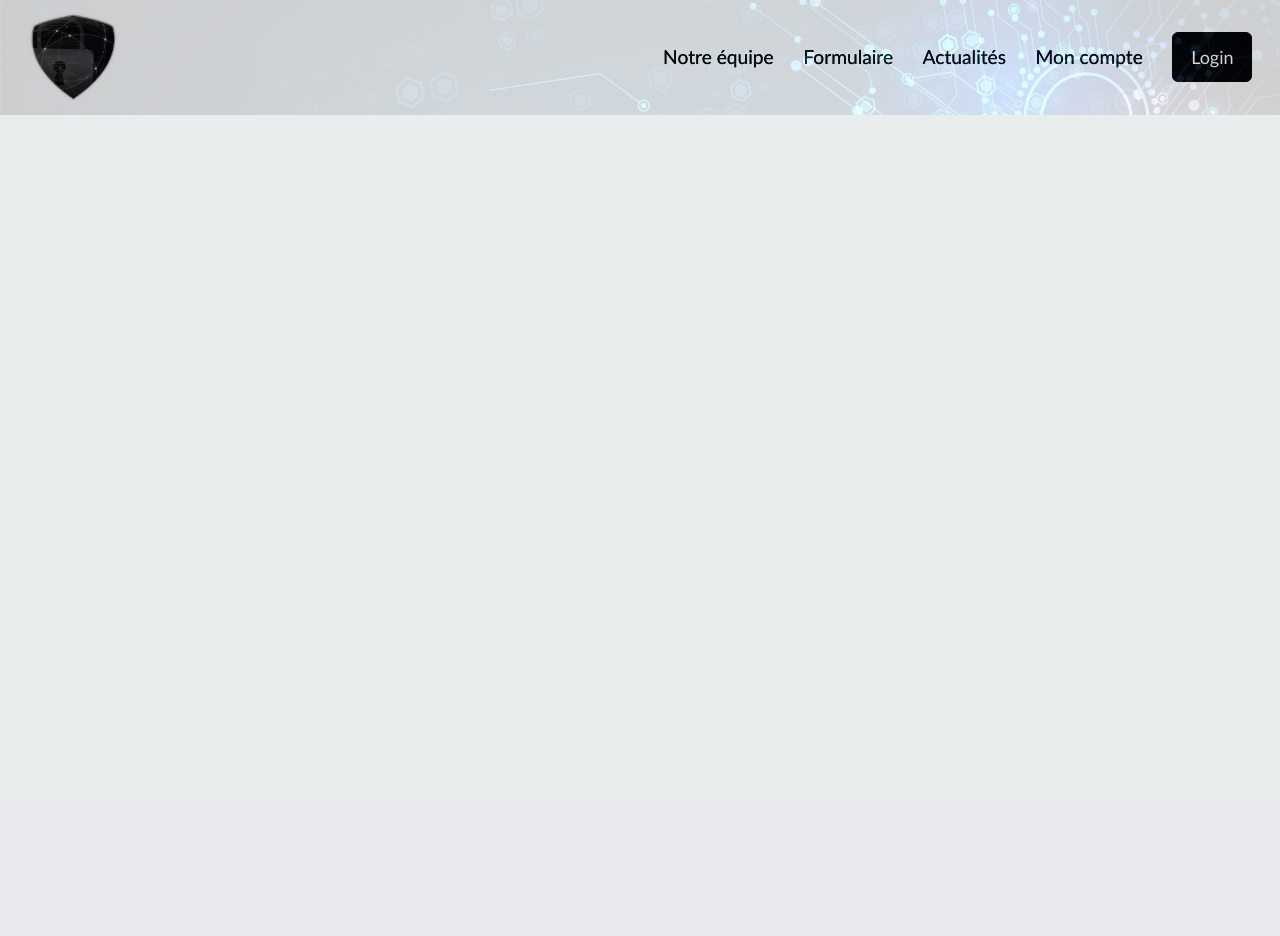
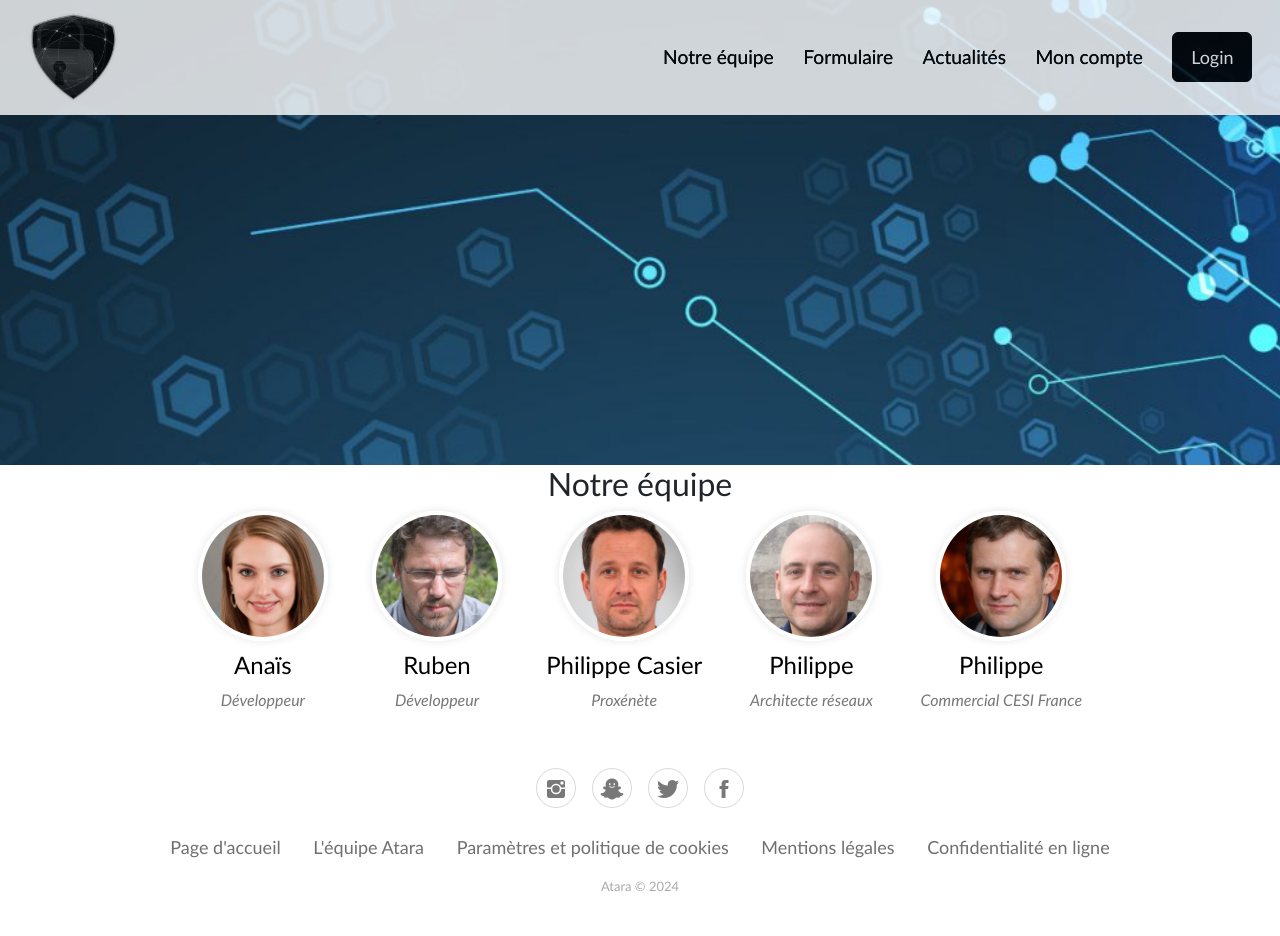
Before and after one commit to NeXuSS6N/cybersecurity-website, a PHP site: page /equipements.php in a window 1280 px wide. Before the commit the page ends 115 px from the top, so only its background shows below. Run offline with PHP 8.4, Linux system fonts and the light colour scheme; some libraries are stand-ins or nearby versions; some web fonts are replaced.

Commit message:
Baguette

```diff
--- a/css/style-equipment.css
+++ b/css/style-equipment.css
@@ -1,118 +1,105 @@
 @font-face {
-    font-family: 'acherus_grotesque_regularRg';
-    src: url('polices/acherusgrotesque-regular-webfont.eot');
-    src: url('polices/acherusgrotesque-regular-webfont.eot?#iefix') format('embedded-opentype'),
-         url('polices/acherusgrotesque-regular-webfont.woff2') format('woff2'),
-         url('polices/acherusgrotesque-regular-webfont.woff') format('woff'),
-         url('polices/acherusgrotesque-regular-webfont.ttf') format('truetype'),
-         url('polices/acherusgrotesque-regular-webfont.svg#acherus_grotesque_regularRg') format('svg');
+  font-family: "acherus_grotesque_regularRg";
+  src: url("polices/acherusgrotesque-regular-webfont.eot");
+  src: url("polices/acherusgrotesque-regular-webfont.eot?#iefix")
+      format("embedded-opentype"),
+    url("polices/acherusgrotesque-regular-webfont.woff2") format("woff2"),
+    url("polices/acherusgrotesque-regular-webfont.woff") format("woff"),
+    url("polices/acherusgrotesque-regular-webfont.ttf") format("truetype"),
+    url("polices/acherusgrotesque-regular-webfont.svg#acherus_grotesque_regularRg")
+      format("svg");
   font-weight: normal;
   font-style: normal;
-
 }
 
-
 body {
-    background-color: #eaeded ;
-    margin:0px;
-    font-size:medium;
-    font-family: 'acherus_grotesque_regularRg','calibri','serif';
+  background-color: #eaeded;
+  margin: 0px;
+  font-size: medium;
+  font-family: "acherus_grotesque_regularRg", "calibri", "serif";
 }
 
 .imgHeaderMount {
   background-image: url(../Assets/background-form.jpg);
   background-size: cover;
   background-position: top;
-  height:auto;
-  width:100%;
+  height: auto;
+  width: 100%;
 }
 
 .imgHeaderEquipment {
   background-image: url(../Assets/backgroundaccueil.jpg);
   background-size: cover;
   background-position: top;
-  height:auto;
-  width:100%;
+  height: auto;
+  width: 100%;
 }
-
-
-
 
 /* --------------------------- header----------------------------- */
 
-
-form input{
-    width:10%;
+form input {
+  width: 10%;
   border-radius: 15px;
-
 }
 
 header {
-
   width: 100%;
 }
 
-
 /* --------------------- menu de navigation ---------------------*/
-.logo{
+.logo {
   float: left;
   width: 15%;
   height: 15%;
 }
 
-
 #menus {
-
   background-color: rgb(255, 255, 255);
-    font-size:larger;
+  font-size: larger;
   opacity: 0.8;
 }
 
 #menus ul {
-
-    display:flex;
-    justify-content:space-around;
-    align-items:center;
-    list-style:none;
-    color:black;
-    flex-wrap:wrap;
-    padding:1%;
-
-
+  display: flex;
+  justify-content: space-around;
+  align-items: center;
+  list-style: none;
+  color: black;
+  flex-wrap: wrap;
+  padding: 1%;
 }
 
 #menus ul a {
-
-    color:black;
+  color: black;
   text-decoration: none;
 }
 
-
-nav{
-    width:100%;
-    height:50%;
-    margin:auto;
+nav {
+  width: 100%;
+  height: 50%;
+  margin: auto;
   /* position:fixed; */
-
 }
 
 nav a {
-    --b: 0.1em;   /* the thickness of the line */
+  --b: 0.1em; /* the thickness of the line */
   --c: #000000; /* the color*/
 
   color: #0000;
   padding-block: var(--b);
-    background:
-      linear-gradient(var(--c) 50%,#000 0) 0% calc(100% - var(--_p,0%))/100% 200%,
-      linear-gradient(var(--c) 0 0) 0% var(--_p,0%)/var(--_p,0%) var(--b) no-repeat;
-    -webkit-background-clip: text,padding-box;
-            background-clip: text,padding-box;
-    transition: .3s var(--_s,0s) linear,background-size .2s calc(.2s - var(--_s,0s));
+  background: linear-gradient(var(--c) 50%, #000 0) 0%
+      calc(100% - var(--_p, 0%)) / 100% 200%,
+    linear-gradient(var(--c) 0 0) 0% var(--_p, 0%) / var(--_p, 0%) var(--b)
+      no-repeat;
+  -webkit-background-clip: text, padding-box;
+  background-clip: text, padding-box;
+  transition: 0.3s var(--_s, 0s) linear,
+    background-size 0.2s calc(0.2s - var(--_s, 0s));
 }
 
 nav a:hover {
   --_p: 100%;
-    --_s: .2s;
+  --_s: 0.2s;
 }
 
 /* login */
@@ -136,11 +123,11 @@ font-weight: 100;
   width: 80px;
   height: 50px;
   cursor: pointer;
-background:black;
+  background: black;
   border: 1px solid #000000;
   transition: 0.5s ease-in-out;
   float: right;
-font-size:large;
+  font-size: large;
   color: rgb(255, 255, 255);
   border-radius: 6px;
 }
@@ -148,29 +135,26 @@ border-radius: 6px;
 /*----------------------------------------Menu de filtres---------------------------------------------------------*/
 
 .formMount {
-    display:flex;
+  display: flex;
   /* flex-direction: row;
    justify-content:flex-start; */
   /* align-items: end; */
-   width:auto;
-    height:100%;
+  width: auto;
+  height: 100%;
   /* padding-bottom: 3%; */
   /* flex-wrap:wrap;*/
-
 }
 
 .filter {
-  background-color:#ffffff;
+  background-color: #ffffff;
   opacity: 0.9;
-    display:flex;
-    flex:1;
+  display: flex;
+  flex: 1;
   flex-direction: column;
 
   /* padding: 2%;*/
-    margin:auto;
+  margin: auto;
   /* flex-wrap:wrap; */
-
-
 }
 
 /* .filter2 {
@@ -183,28 +167,28 @@ border-radius: 6px;
 
 select {
   min-width: auto;
-    padding-left:20%;
-    padding:1%;
+  padding-left: 20%;
+  padding: 1%;
   opacity: 0.8;
-    margin:5%;
+  margin: 5%;
   /* padding:5%; */
   /* color:white; */
 }
 
 label {
-    color:black;
+  color: black;
   font-size: 1.5em;
-    padding-top:1%;
+  padding-top: 1%;
 }
 
-input[type=submit] {
+input[type="submit"] {
   min-width: 15em;
   height: 2em;
   cursor: pointer;
-    background:black;
+  background: black;
   border: 1px solid #000000;
   transition: 0.5s ease-in-out;
-    font-size:large;
+  font-size: large;
   color: rgb(255, 255, 255);
   border-radius: 6px;
   /* padding : 2%; */
@@ -212,7 +196,7 @@ input[type=submit] {
 }
 
 .searchEquipment {
-  float:center;
+  float: center;
 }
 
 /* -----------------------------Fiche article monture---------------------------- */
@@ -224,25 +208,21 @@ input[type=submit] {
 
 .read {
   background: #303030;
-  color:white;
-  margin-left:1%;
-  transition:0.5s ease-in-out;
-
-
+  color: white;
+  margin-left: 1%;
+  transition: 0.5s ease-in-out;
 }
 
 .read:hover {
-  transition:0.5s ease-in-out;
-  background:#c37e1a;
-  padding:0.5%;
+  transition: 0.5s ease-in-out;
+  background: #c37e1a;
+  padding: 0.5%;
 }
-
-
 
 /* bloc de résultat de la monture */
 .article {
-    width:80%;
-    margin:auto;
+  width: 80%;
+  margin: auto;
   align-items: center;
   display: flex;
   flex-wrap: wrap;
@@ -251,36 +231,29 @@ input[type=submit] {
 /* padding et margin autour du bloc */
 
 .article div {
-
-    margin-bottom:10px;
+  margin-bottom: 10px;
   flex-wrap: wrap;
 
   /* padding:1%; */
-
-
 }
 
 /* format de l'image */
 
 .photoMount {
-    max-width:15%;
-    height:auto;
-    margin-left:10px;
+  max-width: 15%;
+  height: auto;
+  margin-left: 10px;
   flex-wrap: wrap;
-
 }
 
-
 .articleMount {
-    display:flex;
+  display: flex;
   flex-direction: row;
   background-color: rgba(201, 190, 195, 0.18);
-    margin-top:1%;
+  margin-top: 1%;
   align-items: center;
   flex-wrap: wrap;
-    flex:1;
-
-
+  flex: 1;
 }
 /* .articleMount, img{
     flex:3;
@@ -288,97 +261,130 @@ input[type=submit] {
 
 } */
 .difficulty {
-  display:flex;
+  display: flex;
   align-items: center;
   flex-wrap: wrap;
-
 }
 .picto {
-  width:30px;
+  width: 30px;
   padding-right: 10px;
-
 }
 
 /* proportion du texte dans la div */
 
 .textMount {
-    flex:2;
+  flex: 2;
 }
 
 .textMount h3 {
-  padding:2%;
-
+  padding: 2%;
 }
 
 .criteriaMount {
-  display:flex;
+  display: flex;
   flex-direction: row;
   justify-content: space-around;
   flex-wrap: wrap;
 
   /* flex-wrap: wrap; */
-
 }
-
 
 /* Footer */
 
 .footer-basic {
-    padding:40px 0;
-    background-color:#ffffff;
-    color:#4b4c4d;
+  padding: 40px 0;
+  background-color: #ffffff;
+  color: #4b4c4d;
 }
 
 .footer-basic ul {
-    padding:0;
-    list-style:none;
-    text-align:center;
-    font-size:18px;
-    line-height:1.6;
-    margin-bottom:0;
+  padding: 0;
+  list-style: none;
+  text-align: center;
+  font-size: 18px;
+  line-height: 1.6;
+  margin-bottom: 0;
 }
 
 .footer-basic li {
-    padding:0 10px;
+  padding: 0 10px;
 }
 
 .footer-basic ul a {
-    color:inherit;
-    text-decoration:none;
-    opacity:0.8;
+  color: inherit;
+  text-decoration: none;
+  opacity: 0.8;
 }
 
 .footer-basic ul a:hover {
-    opacity:1;
+  opacity: 1;
 }
 
 .footer-basic .social {
-    text-align:center;
-    padding-bottom:25px;
+  text-align: center;
+  padding-bottom: 25px;
 }
 
 .footer-basic .social > a {
-    font-size:24px;
-    width:40px;
-    height:40px;
-    line-height:40px;
-    display:inline-block;
-    text-align:center;
-    border-radius:50%;
-    border:1px solid #ccc;
-    margin:0 8px;
-    color:inherit;
-    opacity:0.75;
+  font-size: 24px;
+  width: 40px;
+  height: 40px;
+  line-height: 40px;
+  display: inline-block;
+  text-align: center;
+  border-radius: 50%;
+  border: 1px solid #ccc;
+  margin: 0 8px;
+  color: inherit;
+  opacity: 0.75;
 }
 
 .footer-basic .social > a:hover {
-    opacity:0.9;
+  opacity: 0.9;
 }
 
 .footer-basic .copyright {
-    margin-top:15px;
-    text-align:center;
-    font-size:13px;
-    color:#aaa;
-    margin-bottom:0;
+  margin-top: 15px;
+  text-align: center;
+  font-size: 13px;
+  color: #aaa;
+  margin-bottom: 0;
 }
+
+/* Style de la section d'équipe */
+.team-section {
+  text-align: center;
+  margin-top: 350px;
+  background-color:#fff;
+  /* opacity: 0.9; */
+
+}
+
+/* Style des membres de l'équipe */
+.team-member {
+  display: inline-block;
+  margin: 0 20px;
+}
+
+/* Style des images des membres de l'équipe */
+.team-member img {
+  width: 130px; /* Ajustez la largeur selon vos besoins */
+  height: auto;
+  border-radius: 50%; /* Pour obtenir des images de profil circulaires */
+  border: 4px solid #fff; /* Bordure blanche autour de l'image */
+  box-shadow: 0 0 10px rgba(0, 0, 0, 0.1); /* Ombre autour de l'image */
+}
+
+/* Style des noms des membres de l'équipe */
+.team-member h3 {
+  margin-top: 10px;
+  font-size: 24px;
+  color: #000;
+}
+
+/* Style des rôles des membres de l'équipe */
+.team-member p {
+  margin-top: 5px;
+  font-style: italic;
+  color: #777;
+}
--- a/equipements.php
+++ b/equipements.php
@@ -67,9 +67,68 @@ include "auth-mount-equip.php";
                 </ul>
 
             </nav>
+        </header>
 
+        <div class="team-section">
+            <h2>Notre équipe</h2>
 
+            <div class="team-member">
+                <img src="./Assets/team-member1.jpg" alt="Team Member 1" />
+                <h3>Anaïs</h3>
+                <p>Développeur</p>
 
+            </div>
+            <div class="team-member">
+                <img src="./Assets/team-member2.jpg" alt="Team Member 2" />
+                <h3>Ruben</h3>
+                <p>Développeur</p>
+
+            </div>
+
+            <div class="team-member">
+                <img src="./Assets/team-member3.jpg" alt="Team Member 3" />
+                <h3>Philippe Casier</h3>
+                <p>Proxénète</p>
+
+            </div>
+
+            <div class="team-member">
+                <img src="./Assets/team-member4.jpg" alt="Team Member 4" />
+                <h3>Philippe</h3>
+                <p>Architecte réseaux</p>
+
+            </div>
+
+            <div class="team-member">
+                <img src="./Assets/team-member5.jpg" alt="Team Member 5" />
+                <h3>Philippe</h3>
+                <p>Commercial CESI France</p>
+
+            </div>
+
+        </div>
+
+        <div class="footer-basic">
+            <footer>
+                <div class="social">
+                    <a href="#"><i class="icon ion-social-instagram"></i></a><a href="#"><i
+                            class="icon ion-social-snapchat"></i></a><a href="#"><i
+                            class="icon ion-social-twitter"></i></a><a href="#"><i
+                            class="icon ion-social-facebook"></i></a>
+                </div>
+                <ul class="list-inline">
+                    <li class="list-inline-item"><a href="./index.php">Page d'accueil</a></li>
+                    <li class="list-inline-item"><a href="./equipements.php">L'équipe Atara</a></li>
+                    <li class="list-inline-item"><a href="#">Paramètres et politique de cookies</a></li>
+                    <li class="list-inline-item"><a href="#">Mentions légales</a></li>
+                    <li class="list-inline-item"><a href="#">Confidentialité en ligne</a></li>
+                </ul>
+                <p class="copyright">Atara © 2024</p>
+            </footer>
+        </div>
+        <script src="https://cdnjs.cloudflare.com/ajax/libs/jquery/3.2.1/jquery.min.js"></script>
+        <script src="https://cdnjs.cloudflare.com/ajax/libs/twitter-bootstrap/4.1.3/js/bootstrap.bundle.min.js">
+        </script>
 
 </body>
 
--- a/index.php
+++ b/index.php
@@ -162,7 +162,7 @@ if (isset ($_SESSION["Loggedin"])) {
                         class="icon ion-social-twitter"></i></a><a href="#"><i class="icon ion-social-facebook"></i></a>
             </div>
             <ul class="list-inline">
-                <li class="list-inline-item"><a href="#">Page d'accueil</a></li>
+                <li class="list-inline-item"><a href="./index.php">Page d'accueil</a></li>
                 <li class="list-inline-item"><a href="./equipements.php">L'équipe Atara</a></li>
                 <li class="list-inline-item"><a href="#">Paramètres et politique de cookies</a></li>
                 <li class="list-inline-item"><a href="#">Mentions légales</a></li>
```
Also changed, not shown: Assets/team-member1.jpg (added), Assets/team-member2.jpg (added), Assets/team-member3.jpg (added), Assets/team-member4.jpg (added), Assets/team-member5.jpg (added). Lines whose indentation alone changed are shown as unchanged.
